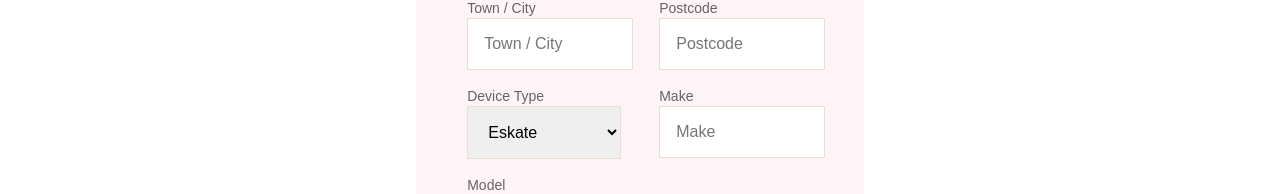
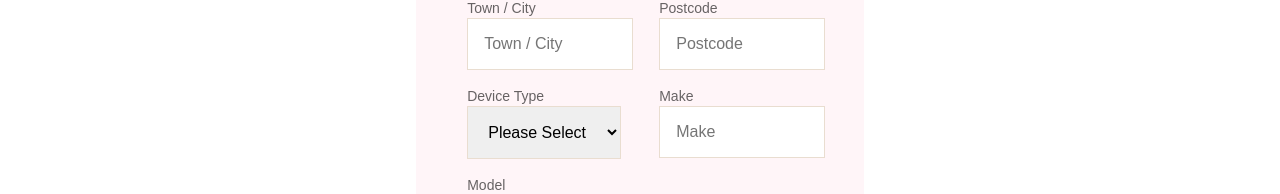
Before and after one commit to maxcramer/imp, a React (Create React App) app: page /register in a window 1280 px wide. Shown: the part 540-734 px from the top of the page. Built offline with nearby package versions, Linux system fonts and the light colour scheme.

Commit message:
form completely working and sending all data to db in object

```diff
--- a/src/components/RegisterForm/RegisterForm.js
+++ b/src/components/RegisterForm/RegisterForm.js
@@ -134,11 +134,17 @@ const RegisterForm = () => {
           <div className="register_form_group">
             <div className="form_item">
               <label htmlFor="">Device Type</label>
-              <select name="deviceType" id="vehicle" onChange={handleChange}>
-                <option value="">Eskate</option>
-                <option value="">Ebike</option>
-                <option value="">EUC</option>
-                <option value="">Escooter</option>
+              <select
+                name="deviceType"
+                id="vehicle"
+                onChange={handleChange}
+                required
+              >
+                <option value="">Please Select an Option</option>
+                <option value="eksate">Eskate</option>
+                <option value="ebike">Ebike</option>
+                <option value="euc">EUC</option>
+                <option value="escooter">Escooter</option>
               </select>
             </div>
             <div className="form_item">
```
